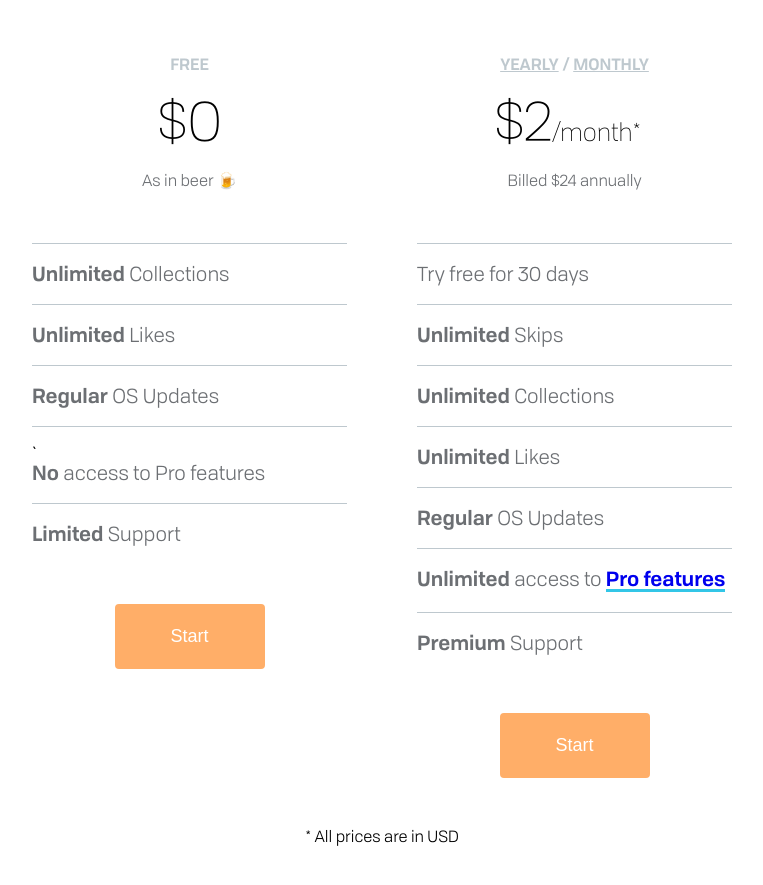
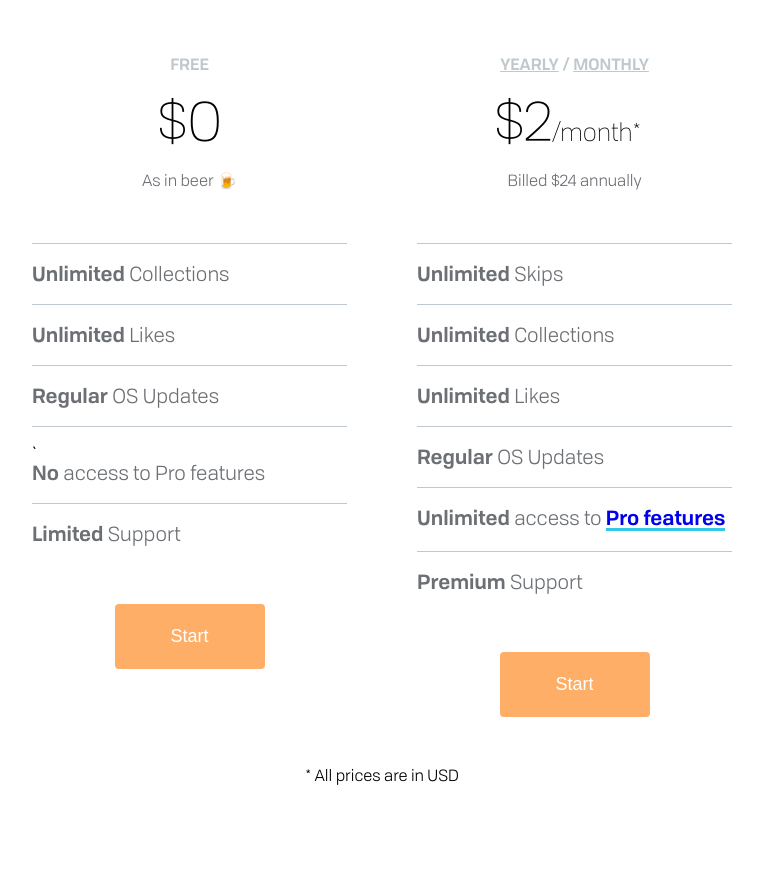
Before and after one commit to headsetapp/headsetapp.github.io, a Jekyll site: the page index.html, which Jekyll copies as it is, in a window 1280 px wide and 900 px high, scrolled down 6754 px. Shown: the top 885 px of the window, without its empty margins (258-1021 px from the left). Built offline with Jekyll 4.4.1, drawn with Linux system fonts in a browser that asks for light colours; comment, search, counter and statistics services are not loaded.

Commit message:
remove wording

```diff
--- a/index.html
+++ b/index.html
@@ -340,11 +340,6 @@
           </p>
           <div class="feature-row">
             <p>
-              Try free for 30 days
-            </p>
-          </div>
-          <div class="feature-row">
-            <p>
               <b>Unlimited</b> Skips</p>
           </div>
           <div class="feature-row">
```
